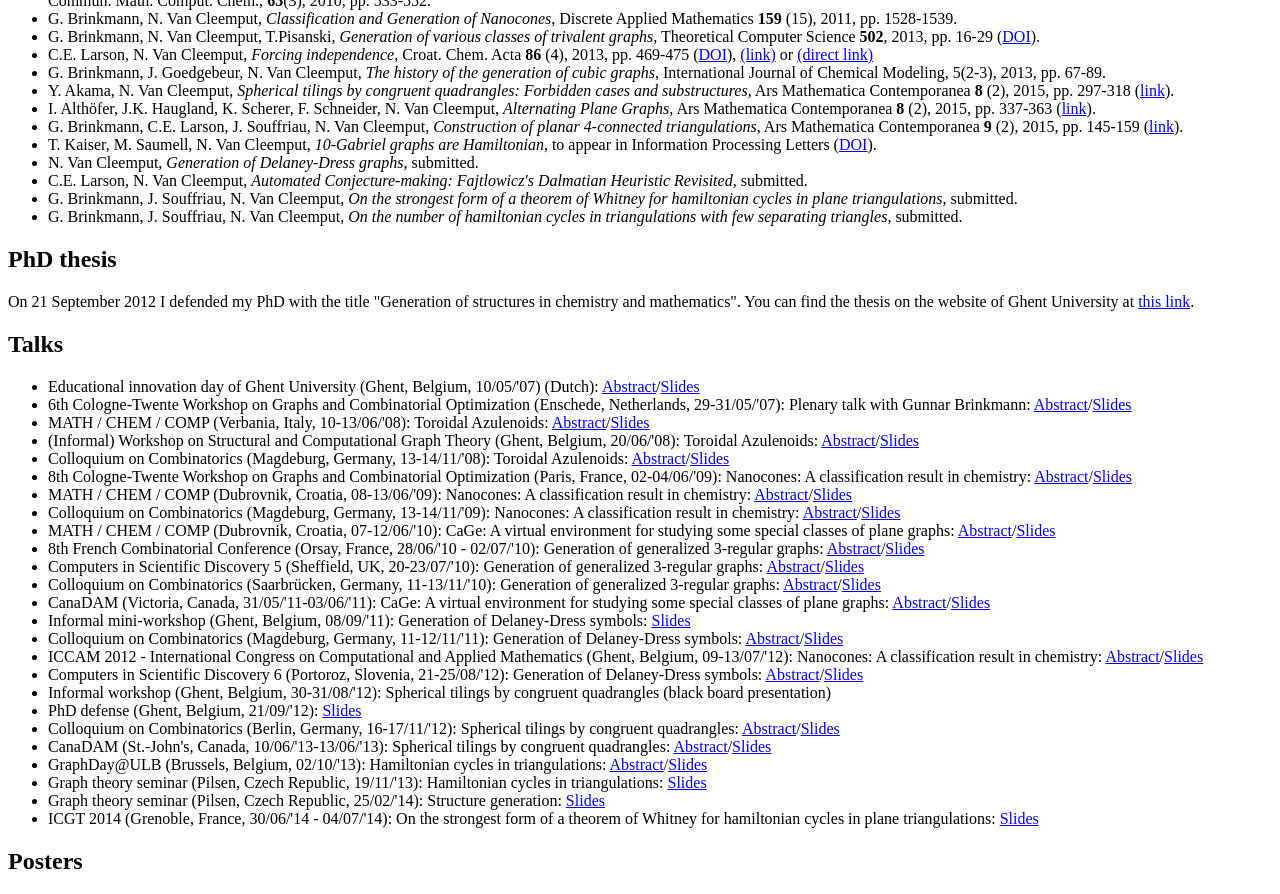
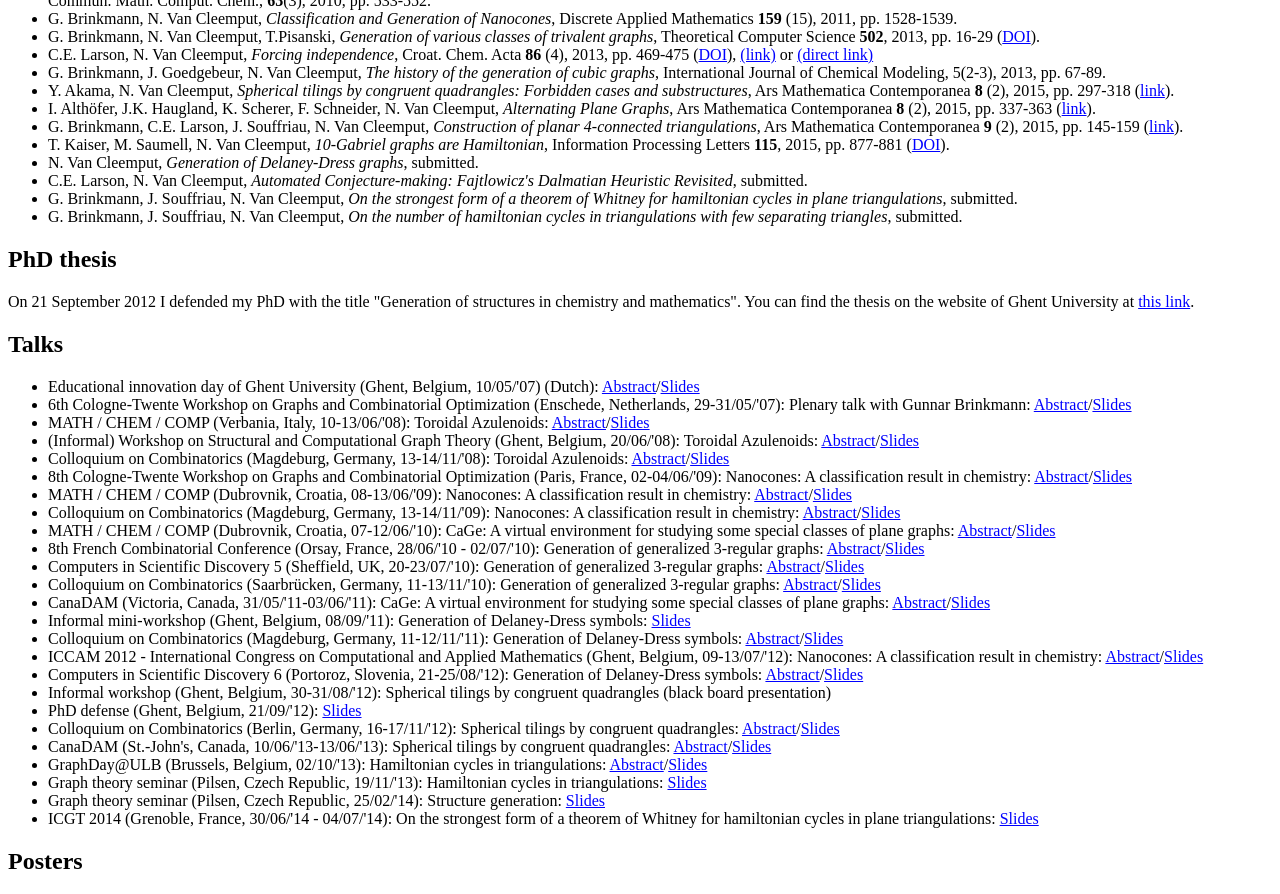
Before and after one commit to nvcleemp/nvcleemp.be, a plain HTML site: page academic.html in a window 1280 px wide. Shown: the part 1140-2034 px from the top of the page. Drawn offline with Linux system fonts and the light colour scheme.

Commit message:
Updated information on paper '10-Gabriel graphs are Hamiltonian'

```diff
--- a/academic.html
+++ b/academic.html
@@ -84,7 +84,7 @@
         <li>Y. Akama, N. Van Cleemput, <i>Spherical tilings by congruent quadrangles: Forbidden cases and substructures</i>, Ars Mathematica Contemporanea <b>8</b> (2), 2015, pp. 297-318 (<a href="http://amc-journal.eu/index.php/amc/article/view/581">link</a>).</li>
         <li>I. Alth&ouml;fer, J.K. Haugland, K. Scherer, F. Schneider, N. Van Cleemput, <i>Alternating Plane Graphs</i>, Ars Mathematica Contemporanea <b>8</b> (2), 2015, pp. 337-363 (<a href="http://amc-journal.eu/index.php/amc/article/view/584">link</a>).</li>
         <li>G. Brinkmann, C.E. Larson, J. Souffriau, N. Van Cleemput, <i>Construction of planar 4-connected triangulations</i>, Ars Mathematica Contemporanea <b>9</b> (2), 2015, pp. 145-159 (<a href="http://amc-journal.eu/index.php/amc/article/view/459">link</a>).</li>
-        <li>T. Kaiser, M. Saumell, N. Van Cleemput, <i>10-Gabriel graphs are Hamiltonian</i>, to appear in Information Processing Letters (<a href="http://dx.doi.org/10.1016/j.ipl.2015.05.013">DOI</a>).</li>
+        <li>T. Kaiser, M. Saumell, N. Van Cleemput, <i>10-Gabriel graphs are Hamiltonian</i>, Information Processing Letters <b>115</b>, 2015, pp. 877-881 (<a href="http://dx.doi.org/10.1016/j.ipl.2015.05.013">DOI</a>).</li>
         <li>N. Van Cleemput, <i>Generation of Delaney-Dress graphs</i>, submitted.</li>
         <li>C.E. Larson, N. Van Cleemput, <i>Automated Conjecture-making: Fajtlowicz's Dalmatian Heuristic Revisited</i>, submitted.</li>
         <li>G. Brinkmann, J. Souffriau, N. Van Cleemput, <i>On the strongest form of a theorem of Whitney for hamiltonian cycles in plane triangulations</i>, submitted.</li>
```
